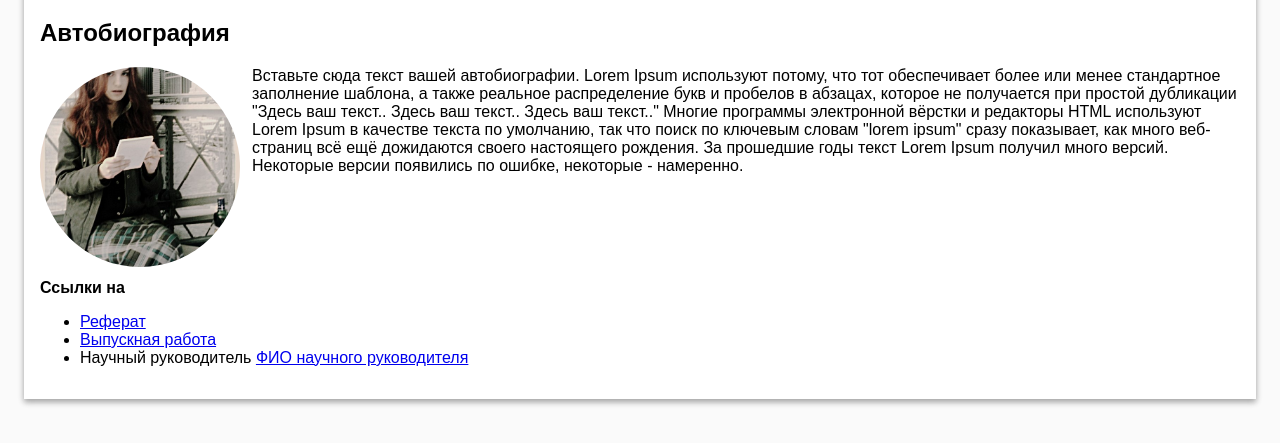
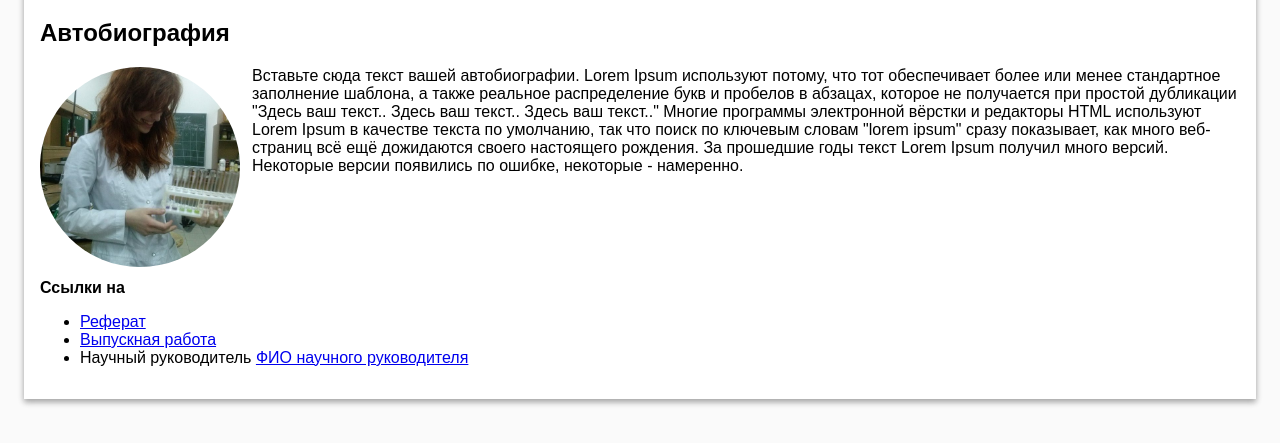
Before and after one commit to iu-zloi/it, a plain HTML site: page index.html in a window 1280 px wide. Shown: the part 93-536 px from the top of the page. Drawn offline with Linux system fonts and the light colour scheme.

Commit message:
Update index.html

```diff
--- a/index.html
+++ b/index.html
@@ -40,7 +40,7 @@
         <h1>Страница о магистрской работе Дюбо Ю. В.</h1>
         <section class="info">
             <h2>Автобиография</h2>
-            <img src="./photo.jpg" alt="Фотография Дюбо Ю. В." class="photo">
+            <img src="./photo2.jpg" alt="Фотография Дюбо Ю. В." class="photo">
             <p>
                 Вставьте сюда текст вашей автобиографии. Lorem Ipsum используют потому, что тот
                 обеспечивает более или менее стандартное заполнение шаблона,
```
